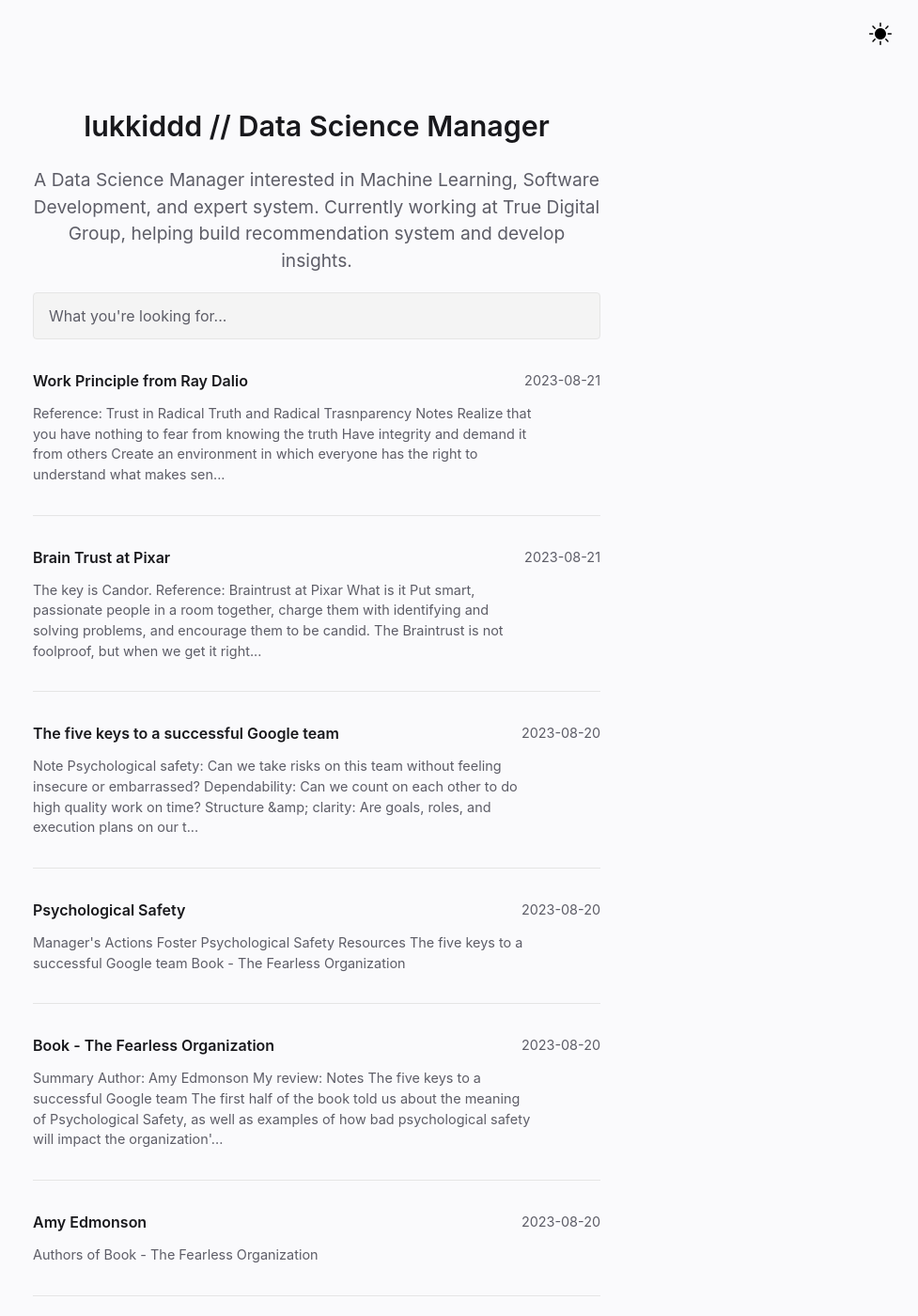
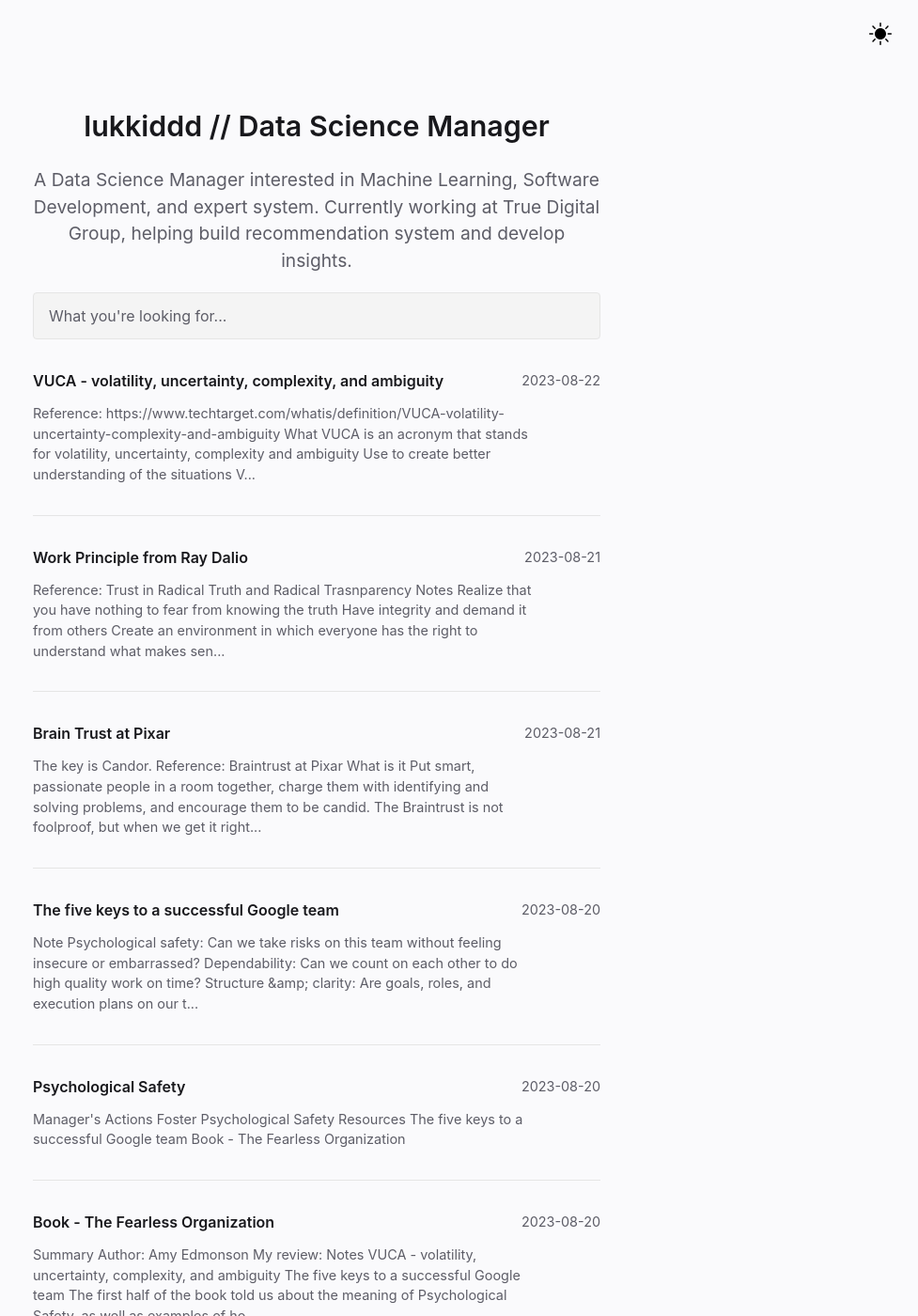
Before and after one commit to lukkiddd/lukkiddd.github.io, a Jekyll site: the page built from pages/index.md, in a window 1280 px wide and 1400 px high. Shown: the whole window at 94% size, without its empty margins (303-1280 px from the left). Built offline with Jekyll 4.4.1, drawn with Linux system fonts in a browser that asks for light colours; some of the changed text lies outside the part shown.

Commit message:
Add VUCA

```diff
--- a/_notes/Public/Book - The Fearless Organization.md
+++ b/_notes/Public/Book - The Fearless Organization.md
@@ -11,6 +11,7 @@ date : 2023-08-20
 **My review**:
 
 **Notes**
+- [[VUCA - volatility, uncertainty, complexity, and ambiguity]]
 - [[The five keys to a successful Google team]]
 
 The **first half** of the book told us about the meaning of [[Psychological Safety]], as well as examples of how bad psychological safety will impact the organization's output, until the persons' life.
--- /dev/null
+++ b/_notes/Public/VUCA - volatility, uncertainty, complexity, and ambiguity.md
@@ -0,0 +1,20 @@
+---
+title : VUCA - volatility, uncertainty, complexity, and ambiguity
+notetype : feed
+date : 2023-08-22
+---
+
+Reference: https://www.techtarget.com/whatis/definition/VUCA-volatility-uncertainty-complexity-and-ambiguity
+### What
+VUCA is an acronym that stands for volatility, uncertainty, complexity and ambiguity
+
+Use to create better understanding of the situations
+- **Volatility.** What are the highest and lowest possible values that we can expect? How fast can these values change? What amount of change can we absorb before it negatively impacts us?
+- **Uncertainty.** What can change? What are potential signs of change? Will we know when things change? How fast can we respond to a change?
+- **Complexity.** How well do we understand the structures involved? How are these items interconnected? What is our ability to stop a chain reaction or cascading failure?
+- **Ambiguity.** What is our visibility into the internal and external factors? What is the possibility for misunderstanding and confusion? How can directions be issued more clearly? What signifies that more information is needed before making a decision?
+
+#### VUCA Analysis
+Reference: https://hbr.org/2014/01/what-vuca-really-means-for-you
+
+![VUCA Analysis](https://hbr.org/resources/images/article_assets/2014/01/W_JANFEB_2014_BENNETT_VUCA_610-1448x1536.png)
```
